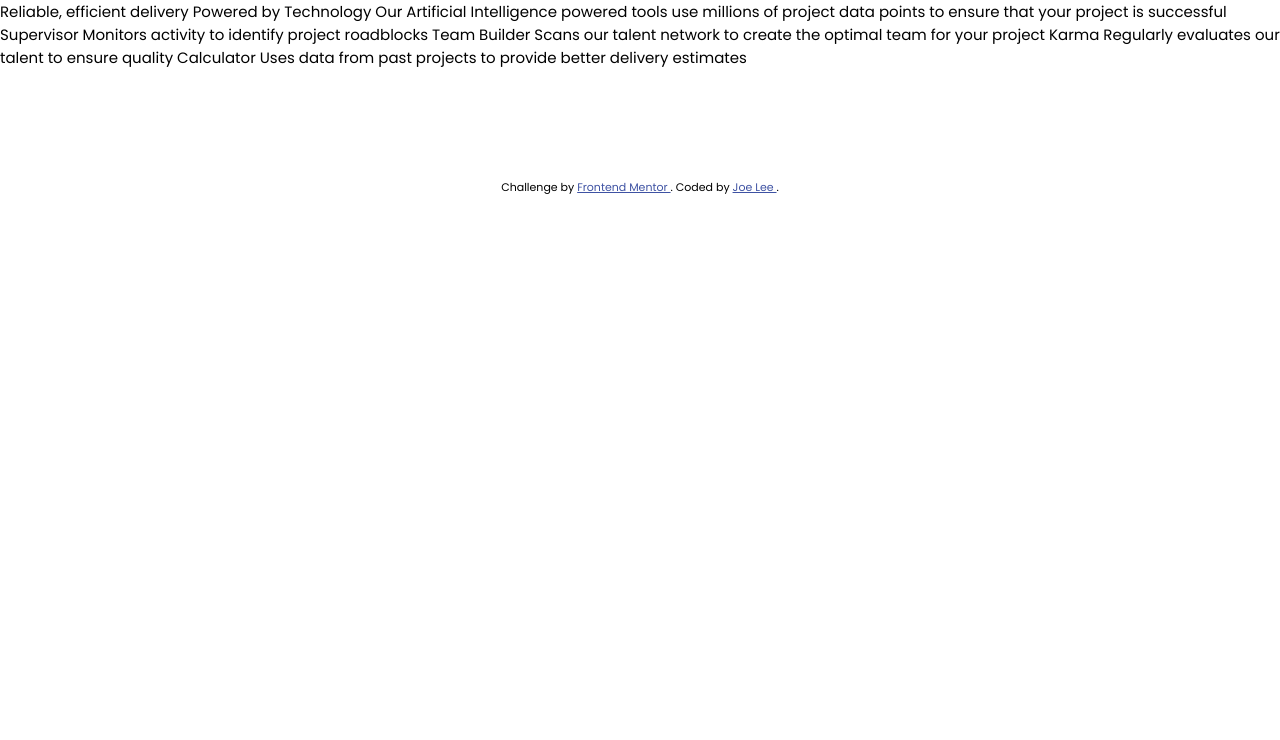
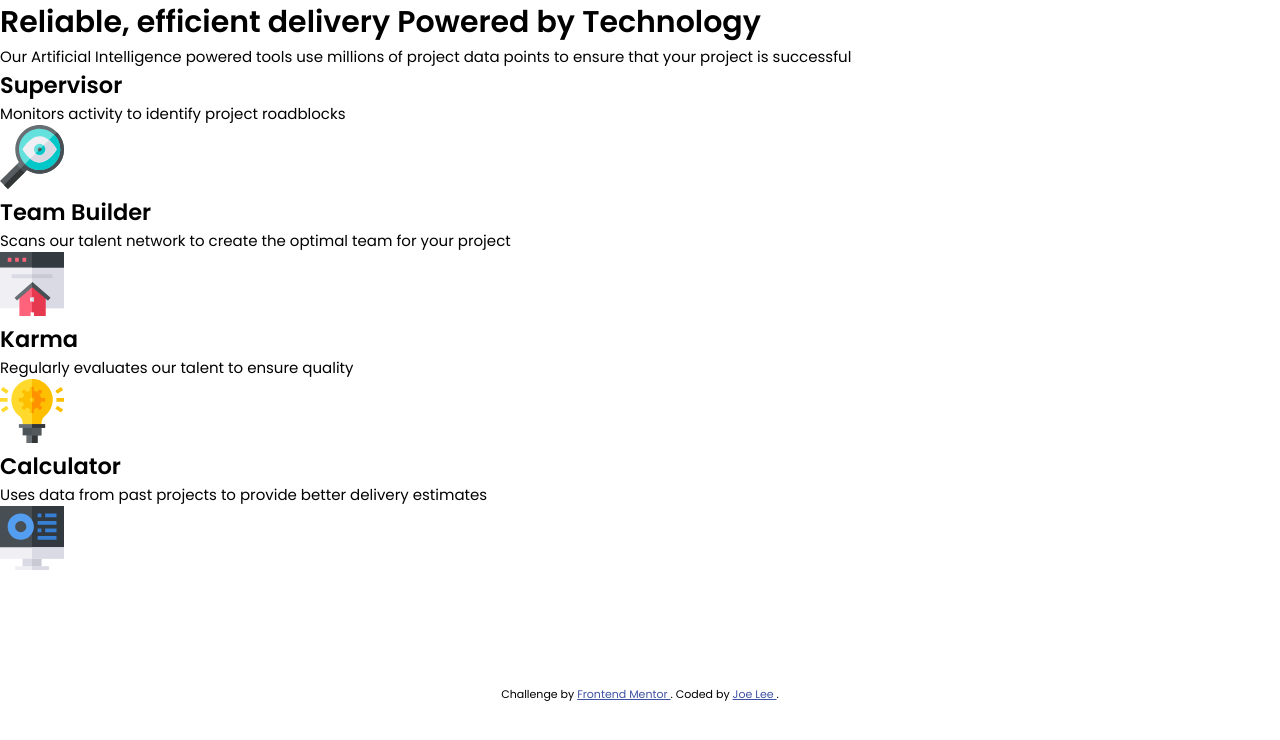
Before and after one commit to JoeDravarol/frontendmentor-four-card-section, a plain HTML site: page index.html in a window 1280 px wide. Drawn offline with nearby package versions, Linux system fonts and the light colour scheme; files that its build step writes are made by us from their sources.

Commit message:
Feat: Structure contents with HTML

```diff
--- /dev/null
+++ b/css/main.css
@@ -0,0 +1,25 @@
+@import url("https://fonts.googleapis.com/css?family=Poppins:200,400,600&display=swap");
+*,
+*::before,
+*::after {
+  padding: 0;
+  margin: 0;
+  -webkit-box-sizing: border-box;
+          box-sizing: border-box;
+}
+
+body {
+  font-size: 15px;
+  font-family: "Poppins", Arial, Helvetica, sans-serif;
+}
+
+.attribution {
+  margin-top: 10em;
+  font-size: 11px;
+  text-align: center;
+}
+
+.attribution a {
+  color: #3e52a3;
+}
+/*# sourceMappingURL=main.css.map */
--- a/index.html
+++ b/index.html
@@ -12,25 +12,53 @@
 </head>
 
 <body>
+  <div class="wrapper">
+    <header class="product-blurb">
+      <h1 class="product-blurb__heading">
+        <span class="product-blurb__heading--unbold">
+          Reliable, efficient delivery
+        </span>
+        Powered by Technology
+      </h1>
+      <p class="product-blurb__content">
+        Our Artificial Intelligence powered tools use millions of project data points to ensure that your project is
+        successful
+      </p>
+    </header>
 
-  Reliable, efficient delivery
-  Powered by Technology
+    <section class="tools-features">
+      <article class="feature feature--cyan">
+        <h2 class="feature__heading">Supervisor</h2>
+        <p class="feature__content">
+          Monitors activity to identify project roadblocks
+        </p>
+        <img class="feature__image" src="./images/icon-supervisor.svg" alt="Magnifying glass icon" />
+      </article>
 
-  Our Artificial Intelligence powered tools use millions of project data points
-  to ensure that your project is successful
+      <article class="feature feature--red">
+        <h2 class="feature__heading">Team Builder</h2>
+        <p class="feature__content">
+          Scans our talent network to create the optimal team for your project
+        </p>
+        <img class="feature__image" src="./images/icon-team-builder.svg" alt="Browse home icon" />
+      </article>
 
-  Supervisor
-  Monitors activity to identify project roadblocks
+      <article class="feature feature--orange">
+        <h2 class="feature__heading">Karma</h2>
+        <p class="feature__content">
+          Regularly evaluates our talent to ensure quality
+        </p>
+        <img class="feature__image" src="./images/icon-karma.svg" alt="LIghtbulb icon" />
+      </article>
 
-  Team Builder
-  Scans our talent network to create the optimal team for your project
-
-  Karma
-  Regularly evaluates our talent to ensure quality
-
-  Calculator
+      <article class="feature feature--blue">
+        <h2 class="feature__heading">Calculator</h2>
+        <p class="feature__content">
           Uses data from past projects to provide better delivery estimates
-
+        </p>
+        <img class="feature__image" src="./images/icon-calculator.svg" alt="Monitor with graphs icon" />
+      </article>
+    </section>
 
     <footer>
       <p class="attribution">
@@ -44,6 +72,7 @@
         </a>.
       </p>
     </footer>
+  </div>
 </body>
 
 </html>
```
Also changed, not shown: 1 other file. Lines whose indentation alone changed are shown as unchanged.
